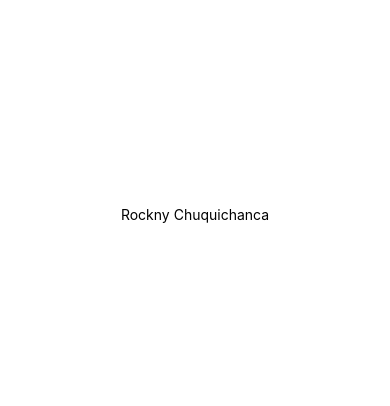
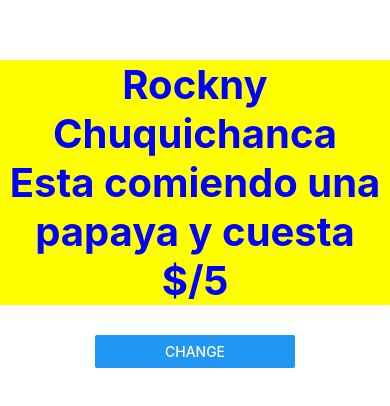
Before and after one commit to chrockny/TaskList, a React Native app: screen / in a window 390 px wide. Shown: the part 208-614 px from the top of the page. Built offline with nearby package versions, Linux system fonts and the light colour scheme.

Commit message:
Samuel y Rockny

```diff
--- a/App.js
+++ b/App.js
@@ -1,11 +1,34 @@
 import { StatusBar } from 'expo-status-bar';
-import React from 'react';
-import { StyleSheet, Text, View } from 'react-native';
+import React, {useState} from 'react';
+import { StyleSheet, Text, View,Button } from 'react-native';
 
 export default function App() {
+
+  const [user,setUser] = useState('Rockny Chuquichanca');
+  const [style,setStyle] = useState(styles.mystyle);
+  const [fruit,setFruit] = useState({name:"Esta comiendo una papaya",price:5})
+  const pressHandler = ()=>{
+    setFruit({name:"apple",price:8})
+    if(user === 'Rockny Chuquichanca'){
+      setUser("Samuel Alfaro");
+      setStyle(styles.mystyle2);
+      setFruit({name:"Esta comiendo una fresa",price:8})
+    }
+    else{
+      setUser("Rockny Chuquichanca");
+      setStyle(styles.mystyle);
+      setFruit({name:"Esta comiendo una papaya",price:5})
+
+    }
+  }
   return (
     <View style={styles.container}>
-      <Text>Rockny Chuquichanca</Text>
+      <Text style={style}>{user}</Text>
+      <Text style={style}>{fruit.name} y cuesta $/{fruit.price}</Text>
+      <View style={styles.buttonstyle}><Button
+      onPress={pressHandler}
+      title="Change"
+      ></Button></View>
       <StatusBar style="auto"/>
     </View>
   );
@@ -18,4 +41,22 @@ const styles = StyleSheet.create({
     alignItems: 'center',
     justifyContent: 'center',
   },
+  mystyle: {
+    color:'blue',
+    textAlign: 'center',
+    fontWeight:'bold',
+    fontSize:40,
+    backgroundColor:'yellow',
+  },
+  mystyle2: {
+    color:'red',
+    textAlign: 'center',
+    fontWeight:'bold',
+    fontSize:40,
+    backgroundColor:'blue',
+  },
+  buttonstyle:{
+    width:200,
+    marginTop:30,
+  },
 });
```
